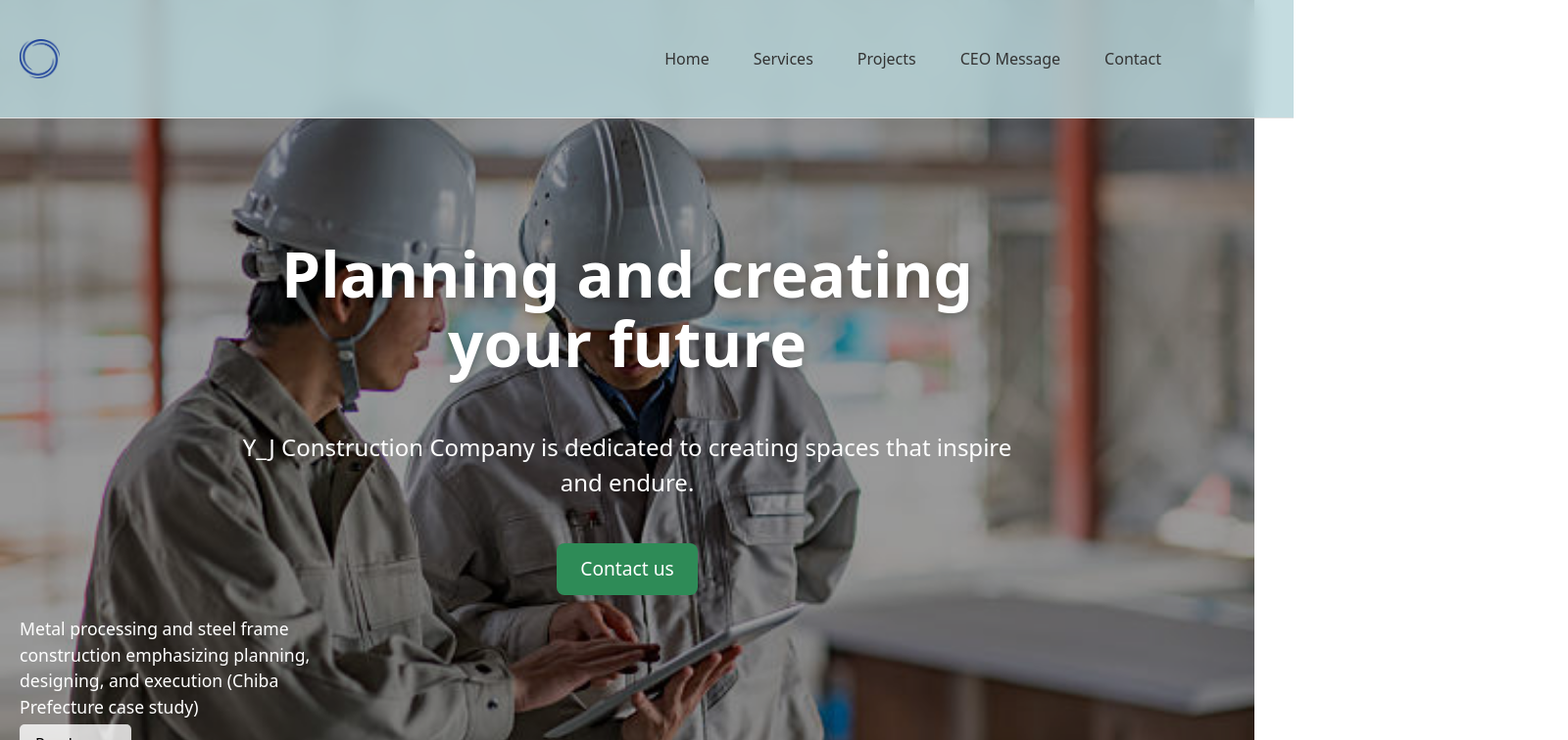
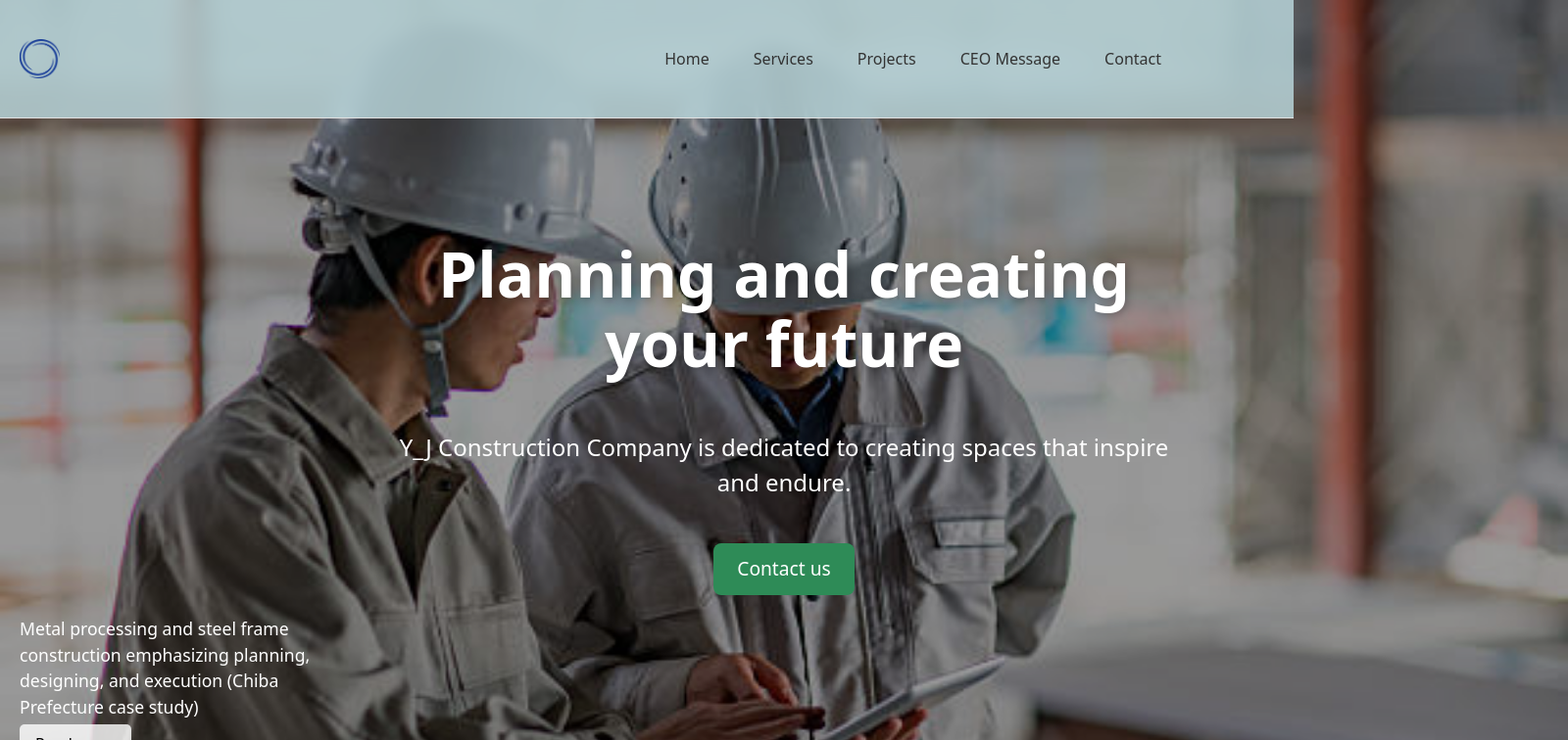
Before and after one commit to Yondonjamts17/Y_J, a React (Vite) app: page / in a window 1280 px wide. Shown: the top 756 px of the page at 98% size, 1600 px wide, since content can reach past the window. Built offline with nearby package versions, Linux system fonts and the light colour scheme.

Commit message:
Update hero section CSS

```diff
--- a/src/assets/components/2.Hero/Hero.css
+++ b/src/assets/components/2.Hero/Hero.css
@@ -4,7 +4,7 @@
     flex-direction: column;
     align-items: center;
     justify-content: center;
-    width: 100%;
+    width: 125%;
     height: 100vh;
     overflow: hidden;
     background-color: var(--color-background);
```
